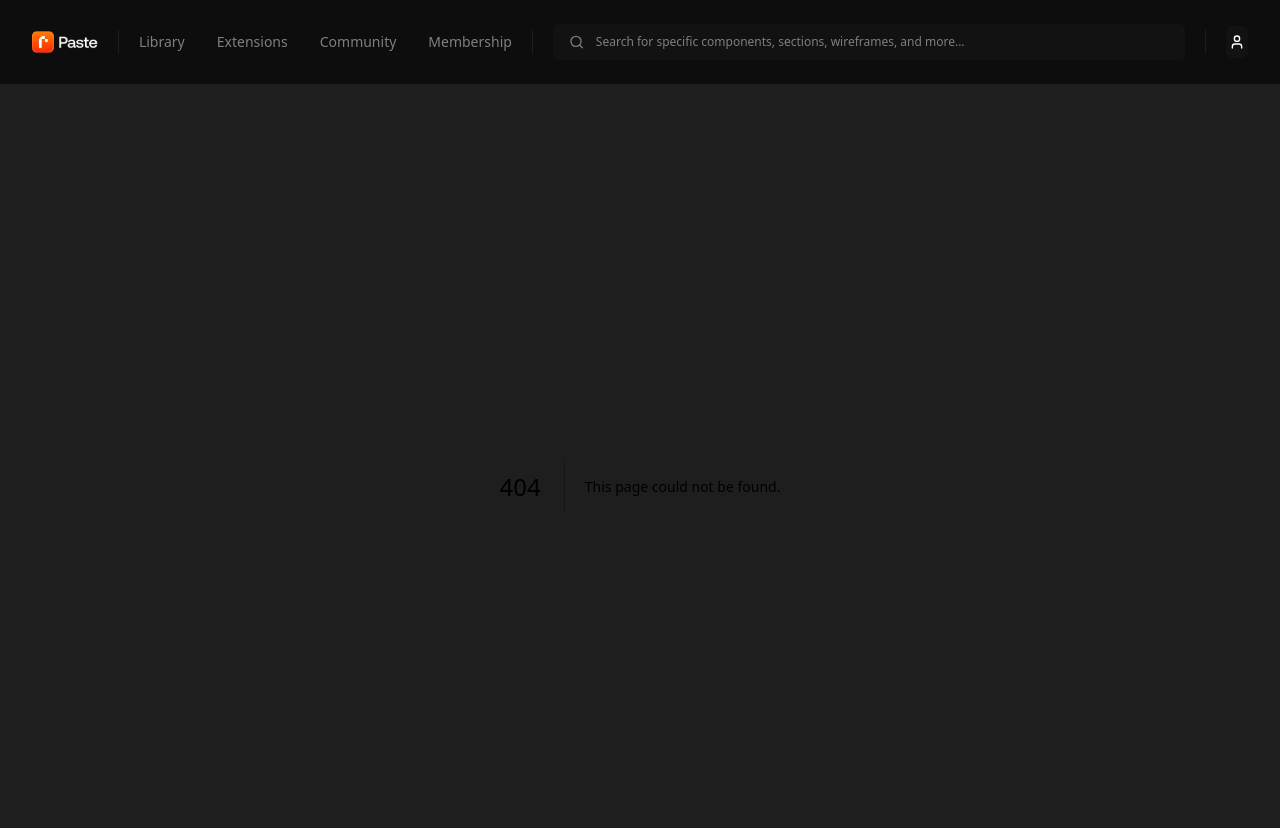
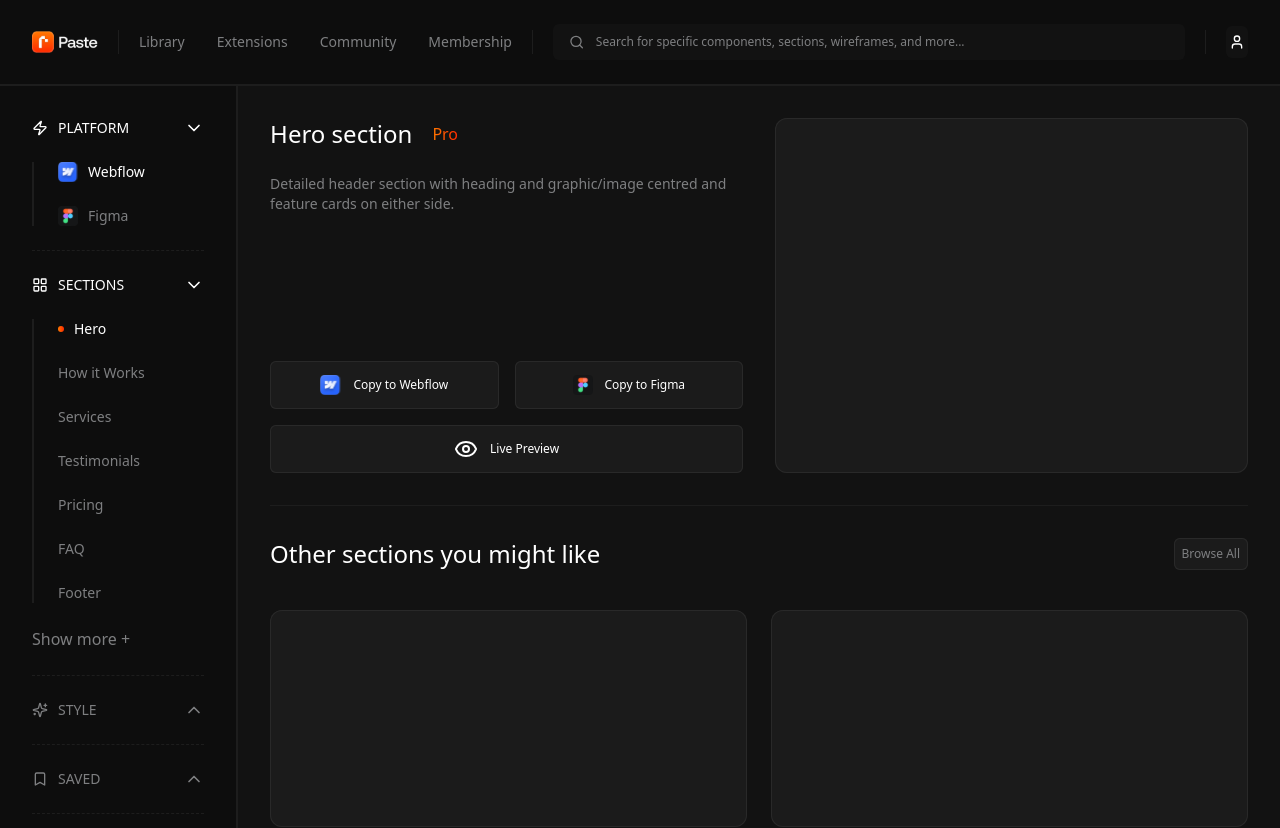
Before and after one commit to AlexDDevv/Ui-Library-Spikes, a Next.js app: page /library in a window 1280 px wide. Before the commit this address had no page. Shown: the top 828 px of the page. Built offline with nearby package versions, Linux system fonts and the light colour scheme.

Commit message:
🎨 Create the library page

```diff
--- /dev/null
+++ b/src/app/library/page.tsx
@@ -0,0 +1,52 @@
+"use client"
+import NavBar from "../components/NavBar";
+import { Eye } from "lucide-react"
+import Image from "next/image";
+import logoWebflow from "/public/logoWebflow.svg"
+import logoFigma from "/public/logoFigma.svg"
+import ContentSection from "../components/ContentSection";
+
+export default function Home() {
+    return (
+        <main className="flex">
+            <NavBar />
+            <div className="bg-bgHero w-full p-8 gap-y-8">
+                <section className="flex gap-8 h-[388px] border-b border-border pb-8 mb-8">
+                    <div className="w-1/2 h-full flex flex-col justify-between">
+                        <div>
+                            <div className="flex items-center gap-x-4 mb-6">
+                                <h1 className="font-medium text-2xl text-white">Hero section</h1>
+                                <span className="gradientText ml-1 font-medium">Pro</span>
+                            </div>
+                            <p className="text-sm text-grayText max-w-[500px]">Detailed header section with heading and graphic/image centred and feature cards on either side.</p>
+                        </div>
+                        <div>
+                            <div className="flex gap-x-4 mb-4">
+                                <button className="bg-btn text-white font-medium text-xs w-1/2 rounded-md px-2 py-2 h-12 shadow-forCard flex items-center justify-center gap-x-3">
+                                    <Image
+                                        src={logoWebflow}
+                                        alt="Logo de la plateforme Webflow"
+                                    />
+                                    Copy to Webflow
+                                </button>
+                                <button className="bg-btn text-white font-medium text-xs w-1/2 rounded-md px-2 py-2 h-12 shadow-forCard flex items-center justify-center gap-x-3">
+                                    <Image
+                                        src={logoFigma}
+                                        alt="Logo de la plateforme Figma"
+                                    />
+                                    Copy to Figma
+                                </button>
+                            </div>
+                            <button className="bg-btn text-white font-medium text-xs w-full rounded-md px-2 py-2 h-12 shadow-forCard flex items-center justify-center gap-x-3">
+                                <Eye />
+                                Live Preview
+                            </button>
+                        </div>
+                    </div>
+                    <div className="w-1/2 bg-card rounded-xl h-full shadow-forCard"></div>
+                </section>
+                <ContentSection />
+            </div>
+        </main>
+    );
+}
```
